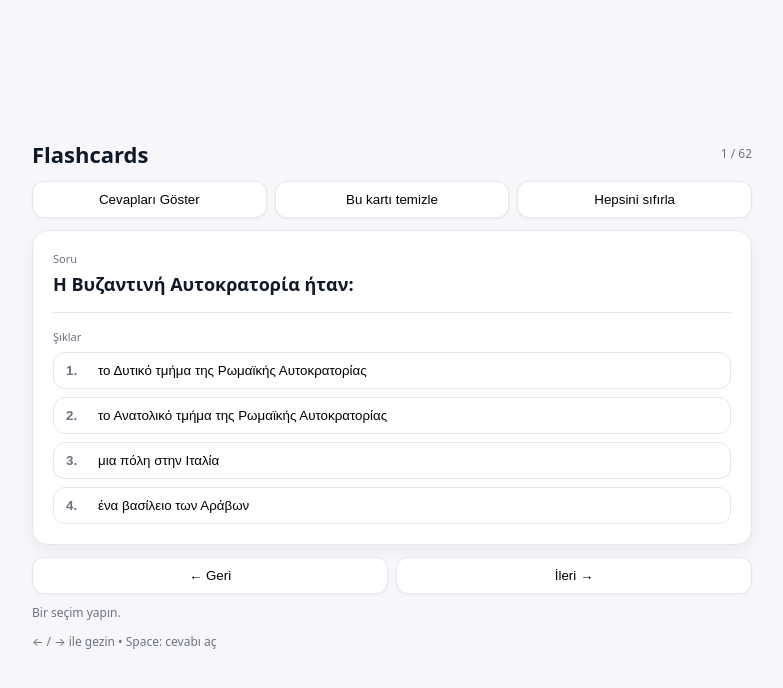
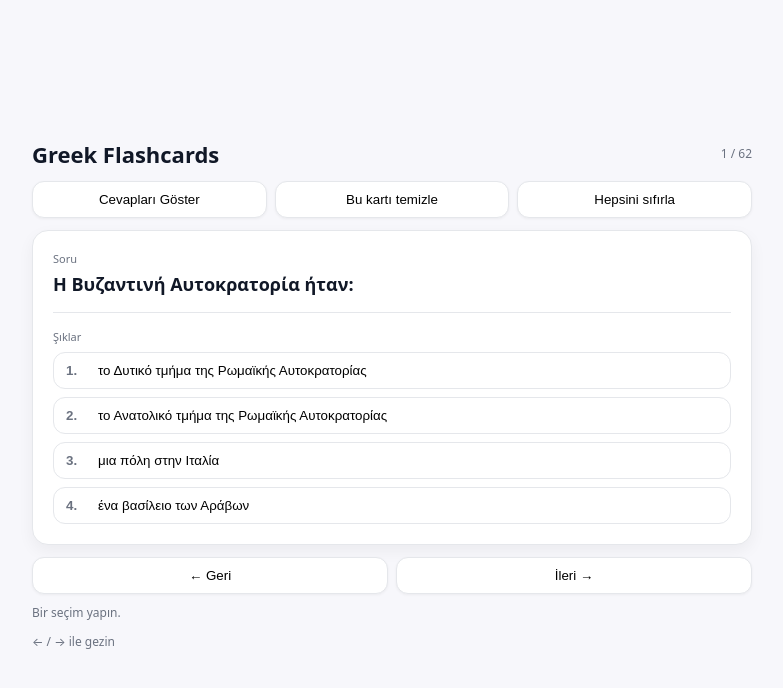
Before and after one commit to Tugba-Yilmaz/flashcards-greek-history, a React (Vite) app: page / in a window 1280 px wide. Shown: the top 688 px of the page, without its empty margins (248-1031 px from the left). Built offline with nearby package versions, Linux system fonts and the light colour scheme.

Commit message:
updated app.jsx

```diff
--- a/src/App.jsx
+++ b/src/App.jsx
@@ -117,7 +117,7 @@ export default function FlashcardApp() {
     <div className="page">
       <div className="app">
         <header className="header">
-          <h1>Flashcards</h1>
+          <h1>Greek Flashcards</h1>
           <span className="progress">{index + 1} / {total}</span>
         </header>
 
@@ -176,7 +176,7 @@ export default function FlashcardApp() {
           </p>
         )}
 
-     <p className="hint">← / → ile gezin • Space: cevabı aç</p>
+     <p className="hint">← / → ile gezin </p>
       </div>
     </div>
   );
```
